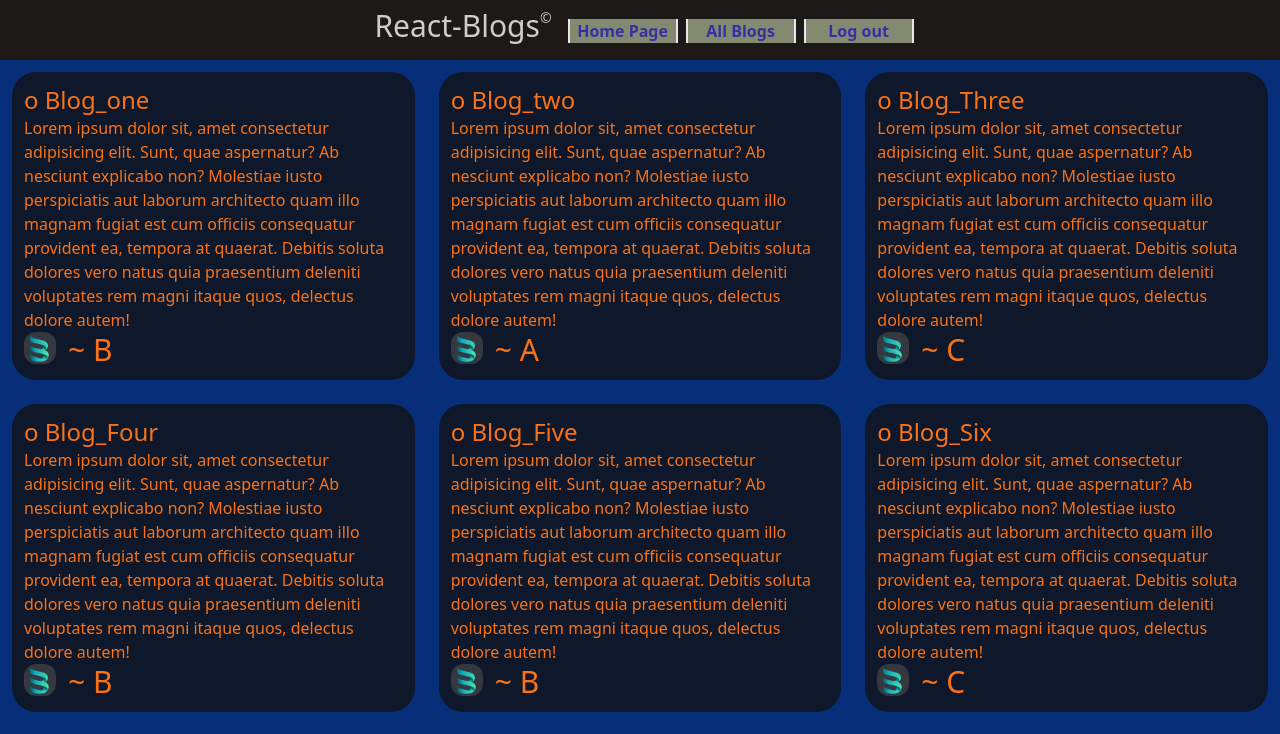
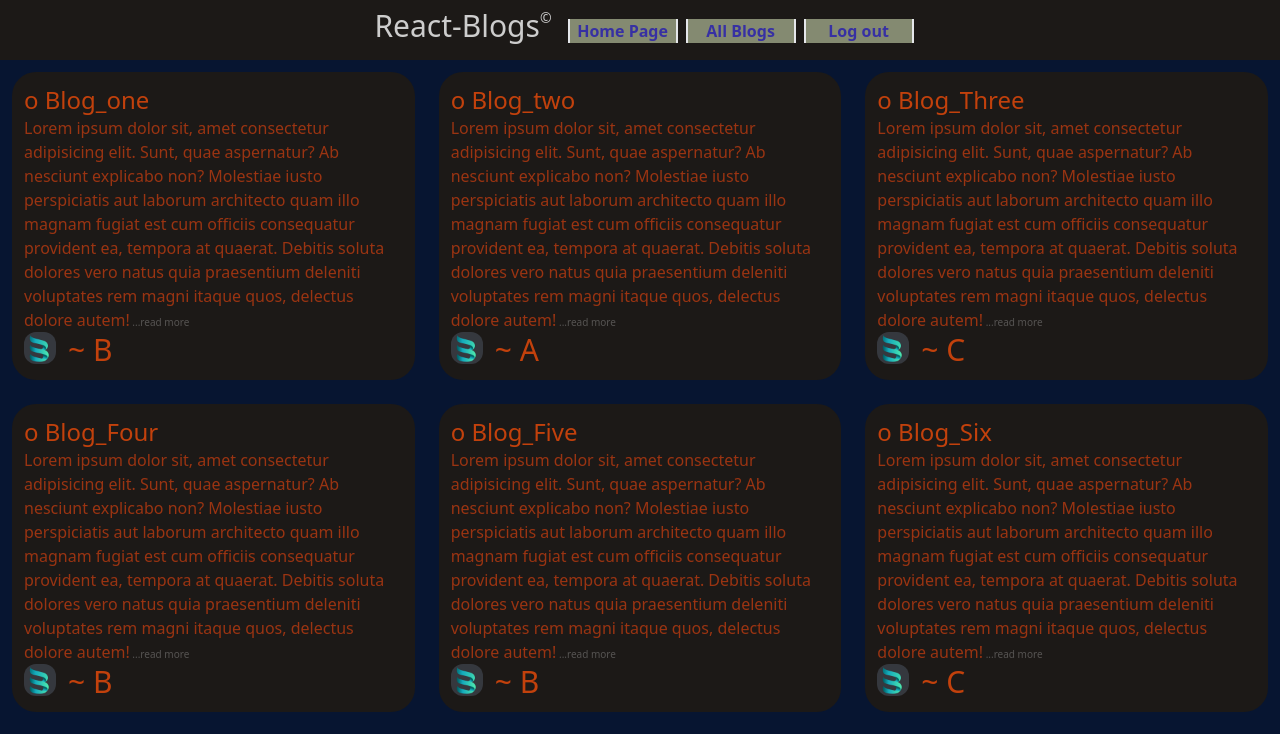
Before and after one commit to shbhm-0711/react-blog, a React (Create React App) app: page /blogs-page in a window 1280 px wide. Shown: the top 734 px of the page. Built offline with nearby package versions, Linux system fonts and the light colour scheme.

Commit message:
styles improvement

```diff
--- a/src/App.css
+++ b/src/App.css
@@ -1,4 +1,5 @@
 body{
-  background-color: rgb(6, 46, 121);
+  /* background-color: rgb(6, 46, 121); */
+  background-color: rgb(7, 21, 49);
   color:rgb(205, 205, 205);
 }
--- a/src/Pages/Components/BlogCard.js
+++ b/src/Pages/Components/BlogCard.js
@@ -7,13 +7,19 @@ const BlogCard = (props) => {
   const url = `../blog/${props.blogItem.id}`;
   return (
     <div className="p-3 basis-1/1 md:basis-1/2 xl:basis-1/3 ">
-      <div className="bg-slate-900 text-orange-500 flex-auto rounded-3xl p-3">
+      <div className="bg-stone-900 text-orange-800 flex-auto rounded-3xl p-3">
+        {/* <div className="bg-slate-900 text-orange-500 flex-auto rounded-3xl p-3"> */}
         <Link to={url} className={props.className} {...props.others}>
-          <h1 className="text-2xl">
+          <h1 className="text-2xl text-orange-700">
             <span className="select-none">o </span>
             {props.blogItem.title}
           </h1>
-          <p>{props.blogItem.body}</p>
+          <p>
+            {props.blogItem.body}
+            <span className="text-[10px] text-white opacity-[25%]">
+              {`   ...read more`}
+            </span>
+          </p>
           <div className="flex">
             {/* <img src={process.env.PUBLIC_URL+"/Blog192.png"} alt="auther dp" className="h-3 w-3"></img> */}
             <img
@@ -21,7 +27,9 @@ const BlogCard = (props) => {
               alt="auther dp"
               className="h-8 w-8 rounded-xl"
             ></img>
-            <h1 className="text-3xl ml-3">~ {props.blogItem.author}</h1>
+            <h1 className="text-3xl ml-3 text-orange-700">
+              ~ {props.blogItem.author}
+            </h1>
           </div>
         </Link>
       </div>
--- a/src/Pages/LoginPage.js
+++ b/src/Pages/LoginPage.js
@@ -6,23 +6,26 @@ const LoginPage = ({ setAuthenticated }) => {
 
   return (
     <form
+      // className="p-5 m-auto my-7 rounded-2xl bg-stone-900 text-center w-[300px] h-[200px]"
+      className="p-5 m-auto my-7 rounded-2xl bg-slate-300 text-center w-[300px] h-[200px]"
       onSubmit={(event) => {
         event.preventDefault();
+
         setAuthenticated(true);
         navigate("/");
       }}
     >
       <input
         defaultValue={"demo@demo.demo"}
-        className="block m-3 text-slate-800"
+        className="block m-auto my-3 text-slate-100 bg-slate-700 p-1"
         type="email"
       />
       <input
         defaultValue={"demo"}
-        className="block m-3 text-slate-800"
+        className="block m-auto my-3 text-slate-100 bg-slate-700 p-1"
         type="password"
       />
-      <button className="bg-slate-900 p-2 m-3 rounded-md min-w-10">
+      <button className="bg-slate-900 p-2 m-3 rounded-md min-w-10 ">
         Submit
       </button>
     </form>
```
